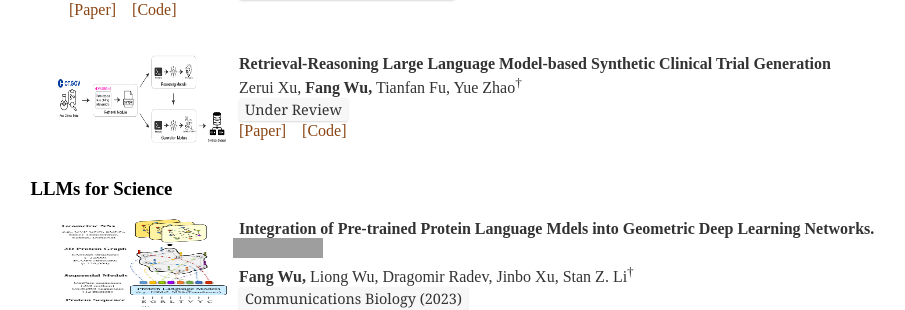
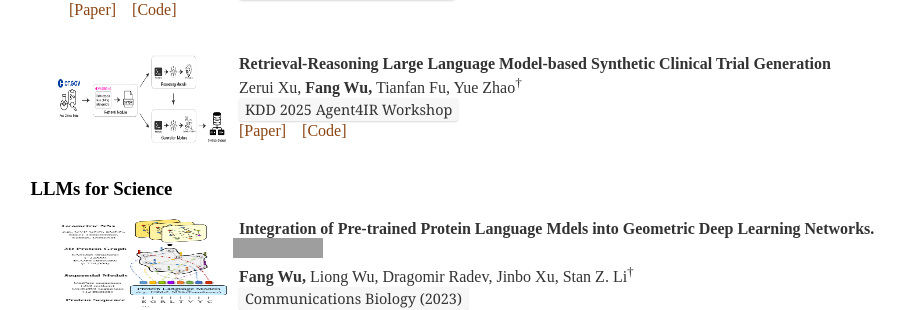
Before and after one commit to smiles724/smiles724.github.io, a Jekyll site: the page built from index.html, in a window 1280 px wide and 900 px high, scrolled down 917 px, cut to the strip 160-470 px from the top of the window. Shown: the whole strip, without its empty margins (199-1104 px from the left). Built offline with Jekyll 4.4.1, drawn with Linux system fonts in a browser that asks for light colours; nearby versions of some CDN libraries; a style sheet for code colours, icons or effects is not loaded; grey boxes are pictures that could not be loaded.

Commit message:
2025-06-16

```diff
--- a/index.html
+++ b/index.html
@@ -140,7 +140,7 @@ title: Fang WU
 			&nbsp&nbsp <b>Retrieval-Reasoning Large Language Model-based Synthetic Clinical Trial Generation</b><br>
 			&nbsp&nbsp Zerui Xu, <b>Fang Wu,</b> Tianfan Fu, Yue Zhao<sup>&dagger;</sup><br>
 			&nbsp&nbsp <span style="display: inline-block;background: #f7f7f7; color: #333333;padding: 2px 6px;border-radius: 3px;box-shadow: 0px 1px 2px rgba(0, 0, 0, 0.15); font-weight: normal;
-    		font-size: 0.9em; font-family: 'Georgia', 'Times New Roman', serif;">Under Review</span><br>
+    		font-size: 0.9em; font-family: 'Georgia', 'Times New Roman', serif;">KDD 2025 Agent4IR Workshop</span><br>
 			&nbsp&nbsp <a href="https://arxiv.org/abs/2410.12476">[Paper]</a>
 			&nbsp&nbsp <a href="">[Code]</a> <br>
 			<br>
```
